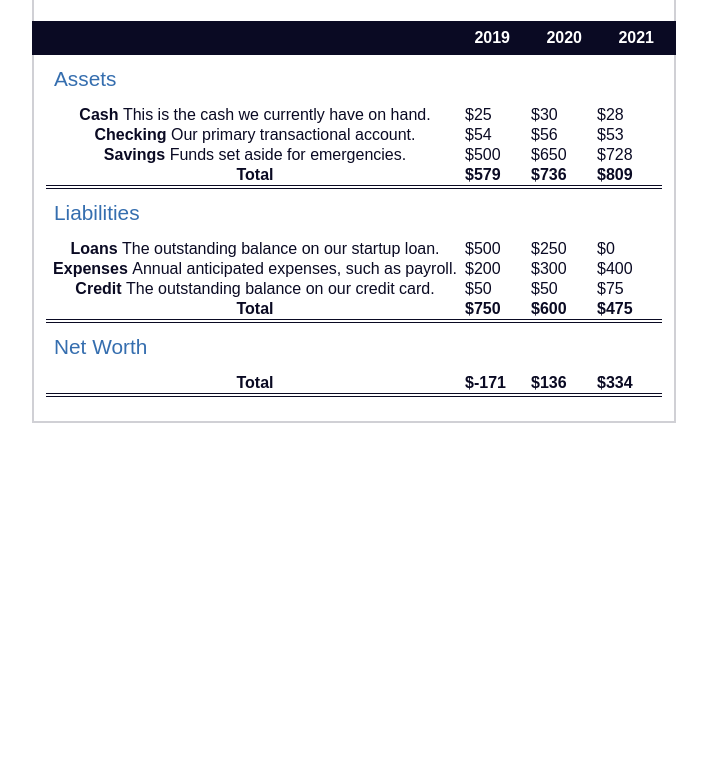
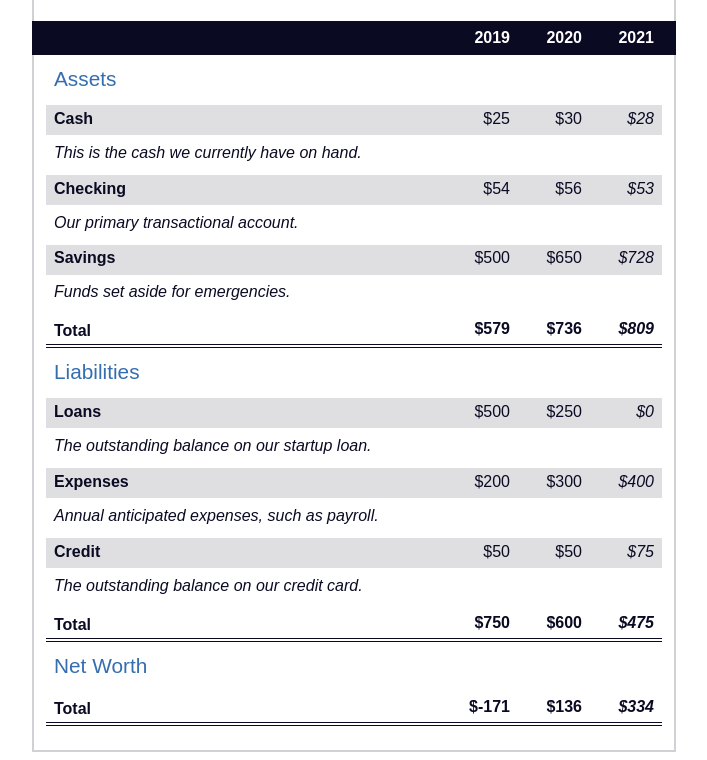
Before and after one commit to dinhtintr03/FreeCodeCamp, a plain HTML site: page 1. Responsive web design/11. Learn more about CSS pseudo selectors by building a balance sheet/index.html in a window 1280 px wide. Shown: the part 106-866 px from the top of the page, without its empty margins (286-993 px from the left). Before the commit the page ends 800 px from the top, so only its background shows below. Drawn offline with Linux system fonts and the light colour scheme.

Commit message:
done-day11

```diff
--- a/1. Responsive web design/11. Learn more about CSS pseudo selectors by building a balance sheet/styles.css
+++ b/1. Responsive web design/11. Learn more about CSS pseudo selectors by building a balance sheet/styles.css
@@ -68,10 +68,6 @@ span[class~="sr-only"] {
   padding: 0 0.75rem 1.5rem 0.75rem;
 }
 
-  span {
-    font-weight: normal;
-  }
-
 table {
   border-collapse: collapse;
   border: 0;
@@ -103,3 +99,53 @@ span[class~="sr-only"] {
   border-bottom: 4px double #0a0a23;
   font-weight: bold;
 }
+
+tr[class="total"] th {
+  text-align: left;
+  padding: 0.5rem 0 0.25rem 0.5rem;
+}
+
+tr.total td {
+  text-align: right;
+  padding: 0 0.25rem;
+}
+
+tr.total td:nth-of-type(3) {
+  padding-right: 0.5rem;
+}
+
+tr.total:hover {
+  background-color: #99c9ff;
+}
+
+td.current {
+  font-style: italic;
+}
+
+tr.data {
+  background-image: linear-gradient(to bottom, #dfdfe2 1.845rem, white 1.845rem);
+}
+
+tr.data th {
+  text-align: left;
+  padding-top: 0.3rem;
+  padding-left: 0.5rem;
+}
+
+tr.data th .description {
+  display: block;
+  font-weight: normal;
+  font-style: italic;
+  padding: 1rem 0 0.75rem;
+  margin-right: -13.5rem;
+}
+
+tr.data td {
+  vertical-align: top;
+  padding: 0.3rem 0.25rem 0;
+  text-align: right;
+}
+
+tr.data td:last-of-type {
+  padding-right: 0.5rem;
+}
```
Also changed, not shown: 1. Responsive web design/11. Learn more about CSS pseudo selectors by building a balance sheet/note.txt, 1 other file. Lines whose indentation alone changed are shown as unchanged.
